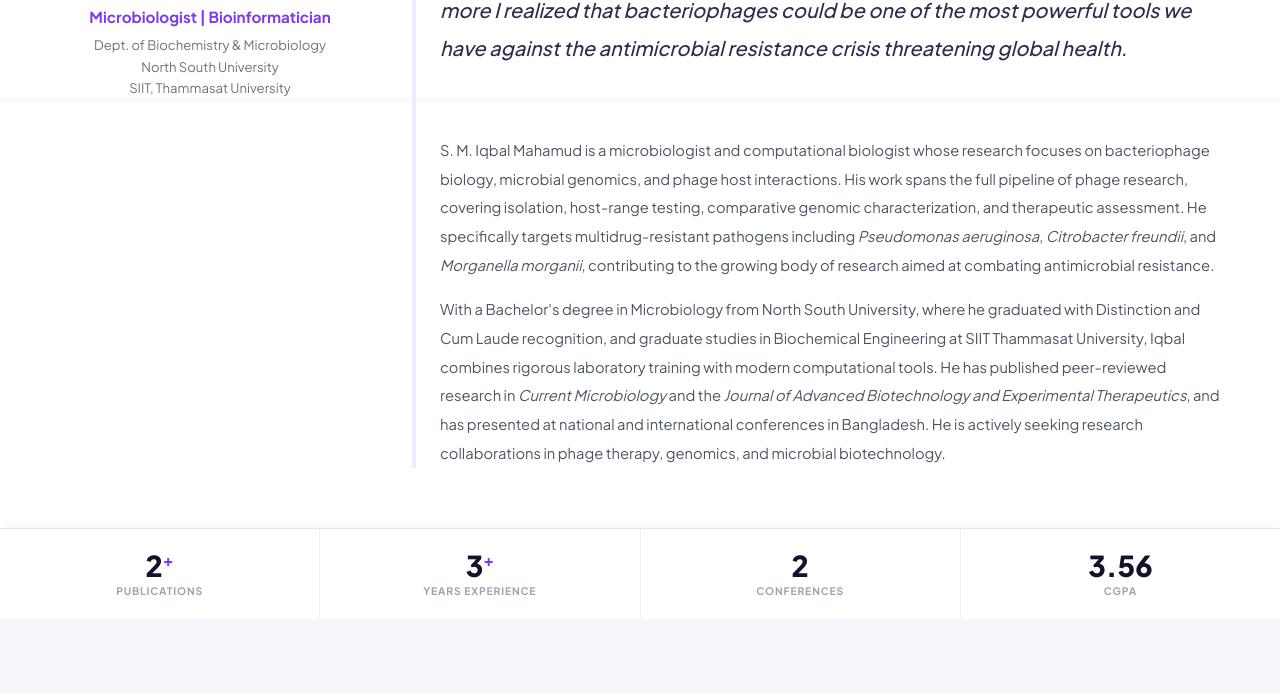
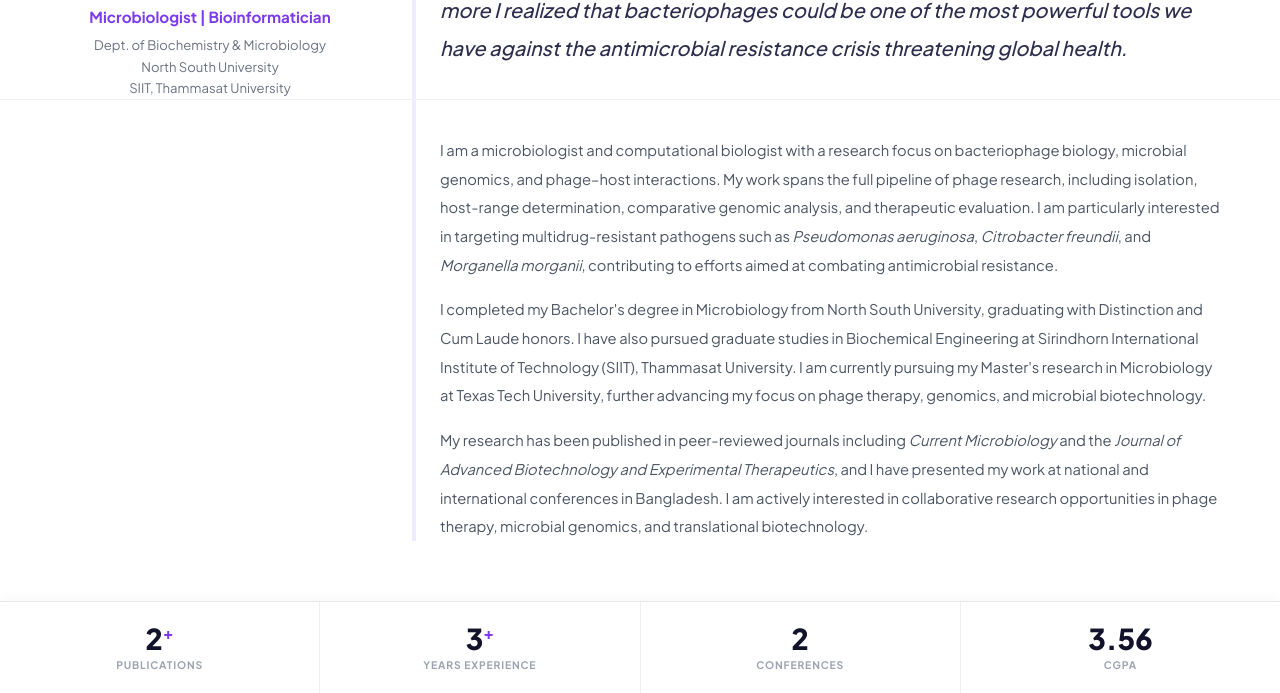
Before and after one commit to imnayon/imnayon.github.io, a plain HTML site: page index.html in a window 1280 px wide. Shown: the part 589-1282 px from the top of the page. Before the commit the page ends 1208 px from the top, so only its background shows below. Drawn offline with Linux system fonts and the light colour scheme.

Commit message:
Update index.html

```diff
--- a/index.html
+++ b/index.html
@@ -190,8 +190,9 @@ nav {
 <div class="bio-section">
   <div class="bio-spacer"></div>
   <div class="bio-text">
-    <p>S. M. Iqbal Mahamud is a microbiologist and computational biologist whose research focuses on bacteriophage biology, microbial genomics, and phage host interactions. His work spans the full pipeline of phage research, covering isolation, host-range testing, comparative genomic characterization, and therapeutic assessment. He specifically targets multidrug-resistant pathogens including <em>Pseudomonas aeruginosa</em>, <em>Citrobacter freundii</em>, and <em>Morganella morganii</em>, contributing to the growing body of research aimed at combating antimicrobial resistance.</p>
-    <p>With a Bachelor's degree in Microbiology from North South University, where he graduated with Distinction and Cum Laude recognition, and graduate studies in Biochemical Engineering at SIIT Thammasat University, Iqbal combines rigorous laboratory training with modern computational tools. He has published peer-reviewed research in <em>Current Microbiology</em> and the <em>Journal of Advanced Biotechnology and Experimental Therapeutics</em>, and has presented at national and international conferences in Bangladesh. He is actively seeking research collaborations in phage therapy, genomics, and microbial biotechnology.</p>
+    <p>I am a microbiologist and computational biologist with a research focus on bacteriophage biology, microbial genomics, and phage–host interactions. My work spans the full pipeline of phage research, including isolation, host-range determination, comparative genomic analysis, and therapeutic evaluation. I am particularly interested in targeting multidrug-resistant pathogens such as <em>Pseudomonas aeruginosa</em>, <em>Citrobacter freundii</em>, and <em>Morganella morganii</em>, contributing to efforts aimed at combating antimicrobial resistance.</p>
+    <p>I completed my Bachelor's degree in Microbiology from North South University, graduating with Distinction and Cum Laude honors. I have also pursued graduate studies in Biochemical Engineering at Sirindhorn International Institute of Technology (SIIT), Thammasat University. I am currently pursuing my Master's research in Microbiology at Texas Tech University, further advancing my focus on phage therapy, genomics, and microbial biotechnology.</p>
+    <p>My research has been published in peer-reviewed journals including <em>Current Microbiology</em> and the <em>Journal of Advanced Biotechnology and Experimental Therapeutics</em>, and I have presented my work at national and international conferences in Bangladesh. I am actively interested in collaborative research opportunities in phage therapy, microbial genomics, and translational biotechnology.</p>
   </div>
 </div>
 
```
